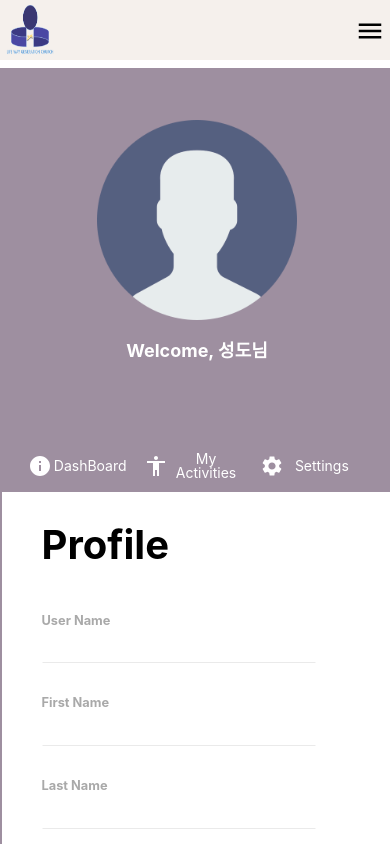
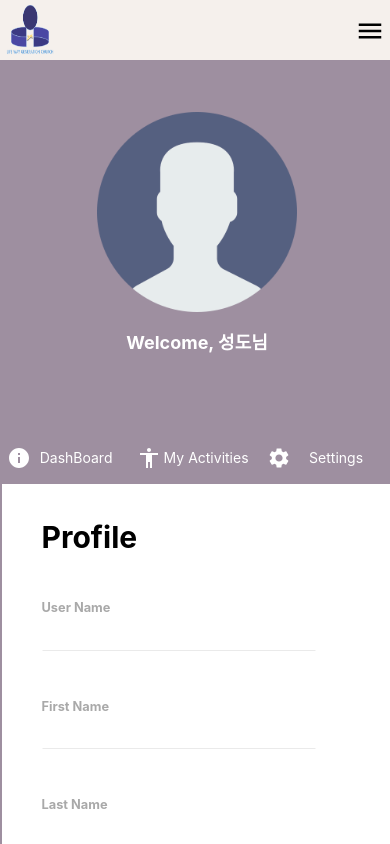
Before and after one commit to johnyun930/LifewayChurch_client, a React (Create React App) app: page /profile in a window 390 px wide. Shown: the top 844 px of the page. Built offline with nearby package versions, Linux system fonts and the light colour scheme; no server answers.

Commit message:
Add one more media query('small mobile') and update media query because of crushing on the small size phone

```diff
--- a/src/components/Header.tsx
+++ b/src/components/Header.tsx
@@ -23,18 +23,25 @@ const slide = keyframes`
 
 const HeaderContainer = styled.div`
     width: 100%;
-    height: 13vh;
+    height: 14vh;
     background-color: #f5f0ec;
     display:grid;
     grid-template-columns: 40% 60%;
     z-index:1;
     margin-bottom: 2%;
+    @media ${(props)=>props.theme.tablet}{
+        height:15vh;
+        grid-template-columns: 30% 70%;
+
+    }
 
     @media ${(props)=>props.theme.mobile}{
         height:60px;
         display: flex;
         flex-direction:column;
         align-items:middle;
+        margin-bottom: 0;
+
     }
     position:${(props: styleProps)=>props.position?"fixed":"static"};
 
@@ -85,6 +92,12 @@ const NavbarContainer = styled.div<DisplayProps>`
     grid-template-columns: 10% 10% 10% 10% 10% 15% 2%;
     align-self:center;
     z-index:1;
+    @media ${(props)=>props.theme.tablet}{
+        width: 100%;
+
+
+
+    }
     @media ${(props)=>props.theme.mobile}{
         width: 40%;
         height: 100vh;
@@ -103,11 +116,18 @@ const NavbarContainer = styled.div<DisplayProps>`
 
 const NavButton = styled.div`
     margin: auto auto;
-    font-size: 1.3em;
+    font-size: 1.1em;
     color: #44525d;
     vertical-align:middle;
     line-height: 30px;
     text-align: center;
+    @media ${(props)=>props.theme.tablet}{
+        font-size: 12px;
+
+
+
+
+    }
 
     @media ${(props)=>props.theme.mobile}{
         display: block;
--- a/src/routes/Connect.tsx
+++ b/src/routes/Connect.tsx
@@ -18,9 +18,9 @@ export const Connect = ():JSX.Element=>{
         grid-gap: 60px;
 
         @media ${(props)=>props.theme.mobile}{
-            width: 80%;
+            width: 90%;
             grid-gap: 30px;
-            height: 60vh;
+            height: 40vh;
 
         }
 
@@ -35,10 +35,16 @@ export const Connect = ():JSX.Element=>{
             background-color: #dfdefd;
             cursor: pointer;
         }
+        @media ${(props)=>props.theme.mobile}{
+            width: 120px;
+            height: 120px;
+
+        }
+
     `
     const Title = styled.h1`
         font-size: 40px;
-        color: black;
+        color: #000000;
         font-weight:bold;
         vertical-align:middle;
         text-align:center;
@@ -62,7 +68,7 @@ export const Connect = ():JSX.Element=>{
     return(
         <>
         <LogoBox url={logo}>
-            <MainTitle style={{color: "black"}}>교제와 나눔</MainTitle>
+            <MainTitle style={{color: "#796557"}}>교제와 나눔</MainTitle>
         </LogoBox>
         <ColumnContainer>
         <Link to="/connect/biblestudy">
--- a/src/routes/Profile.tsx
+++ b/src/routes/Profile.tsx
@@ -24,7 +24,8 @@ border: 2px solid #9e8fa0;
 @media ${(props)=>props.theme.mobile}{
     width: 100%;
     height: auto;
-    min-height: 110vh;
+    min-height: 130vh;
+    margin-bottom:0px;
     grid-template-rows: 50vh 60%;
     grid-template-columns: none;
     justify-content: initial;
@@ -36,6 +37,9 @@ const InfoIcon = styled(Info)`
     font-size: 26px;
     text-align:right;
     color:white;
+    @media ${(props)=>props.theme.mobile}{
+    padding-left: 5px;
+}
 `
 const SettingIcon = styled(Settings)`
     align-self: center;
@@ -43,6 +47,9 @@ const SettingIcon = styled(Settings)`
     font-size: 26px;
     text-align:right;
     color:white;
+    @media ${(props)=>props.theme.mobile}{
+    padding-left: 5px;
+}
 
 `
 const AccessIcon = styled(Accessibility)`
@@ -51,6 +58,9 @@ const AccessIcon = styled(Accessibility)`
     font-size: 26px;
     text-align:right;
     color:white;
+    @media ${(props)=>props.theme.mobile}{
+    padding-left: 5px;
+}
 
 `
 const Option = styled.p`
@@ -61,9 +71,15 @@ const Option = styled.p`
     @media ${(props)=>props.theme.laptop}{
         font-size: 20px;
     }
+
+
     @media ${(props)=>props.theme.mobile}{
         text-align: center;
         font-size: 14px;
+    }
+    @media ${(props)=>props.theme.Smobile}{
+        text-align: center;
+        font-size: 11px;
     }
 `
 
@@ -90,11 +106,11 @@ const TabSection = styled.div`
     grid-template-rows: repeat(3,20%);
     margin: 0 auto;
     @media ${(props)=>props.theme.mobile}{
-    width: 90%;
+    width: 100%;
     height: 80%;
 
     grid-template-rows: none;
-    grid-template-columns: repeat(3,33%);
+    grid-template-columns: repeat(3,1fr);
 }
 `
 
@@ -128,7 +144,9 @@ const OptionButton = styled.div`
     @media ${(props)=>props.theme.mobile}{
         width: 100%;
         height:100%;
-        grid-template-columns: 10% 70%;
+        grid-template-columns: 14% 86%;
+        grid-gap: 0;
+        text-align: center;
         justify-content: center;
     }
 
@@ -148,6 +166,10 @@ const Heading = styled.h1`
     font-size: 40px;
     font-weight: bold;
     margin: 20px 0 30px 20px;
+    @media ${(props)=>props.theme.mobile}{
+    font-size: 30px;
+
+    }
 
 `
 const SecondHeading = styled(Heading)`
@@ -261,7 +283,10 @@ const Text = styled.p`
         font-size: 16px;
     }
     @media ${(props)=>props.theme.mobile}{
-        font-size: 16px;
+        font-size: 14px;
+    }
+    @media ${(props)=>props.theme.Smobile}{
+        font-size: 10px;
     }
 
 `
@@ -274,7 +299,10 @@ const SubText = styled(Text)`
         font-size: 14px;
     }
     @media ${(props)=>props.theme.mobile}{
-        font-size: 14px;
+        font-size: 12px;
+    }
+    @media ${(props)=>props.theme.Smobile}{
+        font-size: 10px;
     }
 
 `
--- a/src/styles/theme.ts
+++ b/src/styles/theme.ts
@@ -1,14 +1,13 @@
 export const size = {
+    Smobile: 320,
     mobile: 767,
     tablet: 1023,
     laptop: 1339,
 }
 
 export const theme = {
+    Smobile: `(max-width: ${size.Smobile}px)`,
      mobile: `(max-width: ${size.mobile}px)`,
      tablet: `(max-width: ${size.tablet}px)`,
      laptop: `(max-width: ${size.laptop}px)`,
-     onlymobile: `(max-width: ${size.mobile}px)`,
-     onlytablet: `(min-width: ${size.mobile}px) and (max-width: ${size.tablet}px)`,
-     onlylaptop: `(min-width: ${size.tablet}px) and (max-width: ${size.laptop}px)`,
 }
```
Also changed, not shown: src/routes/About.tsx (+2 -2 lines), src/routes/Home.tsx (+7 -4 lines).
